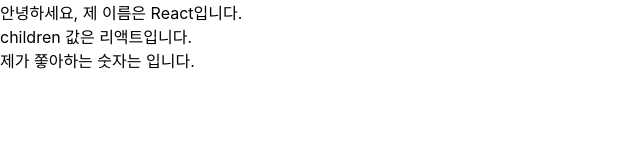
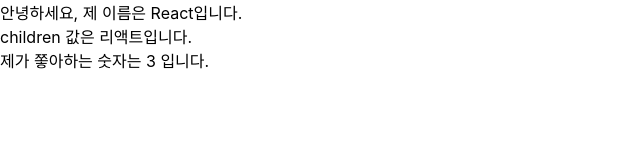
Before and after one commit to dodok8/velopert-lerning-react-typescript, a React (Create React App) app in the folder 03/hello-react/: page / in a window 1280 px wide. Shown: the top 160 px of the page, without its empty margins (0-640 px from the left). Built offline with nearby package versions, Linux system fonts and the light colour scheme.

Commit message:
비구조화 할당과 TS를 이용한 정리

```diff
--- a/03/hello-react/src/App.tsx
+++ b/03/hello-react/src/App.tsx
@@ -1,7 +1,7 @@
 import MyComponent from './MyComponent';
 
 function App() {
-  return <MyComponent name="React">리액트</MyComponent>;
+  return <MyComponent name="React" favoriteNumber={3}>리액트</MyComponent>;
 }
 
 export default App;
--- a/03/hello-react/src/MyComponent.tsx
+++ b/03/hello-react/src/MyComponent.tsx
@@ -1,8 +1,34 @@
 import PropTypes from 'prop-types';
 
-function MyComponent(props: any) {
+// function MyComponent(props: any) {
+//   const { name, children, favoriteNumber } = props;
+//   return (
+//     <div>
+//       안녕하세요, 제 이름은 {name}입니다.
+//       <br />
+//       children 값은 {children}입니다.
+//       <br />
+//       제가 쫗아하는 숫자는 {favoriteNumber} 입니다.
+//     </div>
+//   );
+// }
+
+// MyComponent.defaultProps = {
+//   name: '기본 이름',
+// };
+
+// MyComponent.propTypes = {
+//   name: PropTypes.string,
+//   children: PropTypes.string,
+//   favoriteNumber:PropTypes.number.isRequired
+// }
+
+// favoriteNumber에 기본 값을 넣어줘야 하는 것 빼면 거의 똑같이 작동하는 코드
+type MyComponentProps = { name?: string, children?: string, favoriteNumber: number }
+
+function MyComponent(props: MyComponentProps = {name: "기본 이름", favoriteNumber: 1}) {
   const { name, children, favoriteNumber } = props;
-  return (
+    return (
     <div>
       안녕하세요, 제 이름은 {name}입니다.
       <br />
@@ -13,13 +39,4 @@
   );
 }
 
-MyComponent.defaultProps = {
-  name: '기본 이름',
-};
-
-MyComponent.propTypes = {
-  name: PropTypes.string,
-  favoriteNumber:PropTypes.number.isRequired
-}
-
 export default MyComponent;
```
